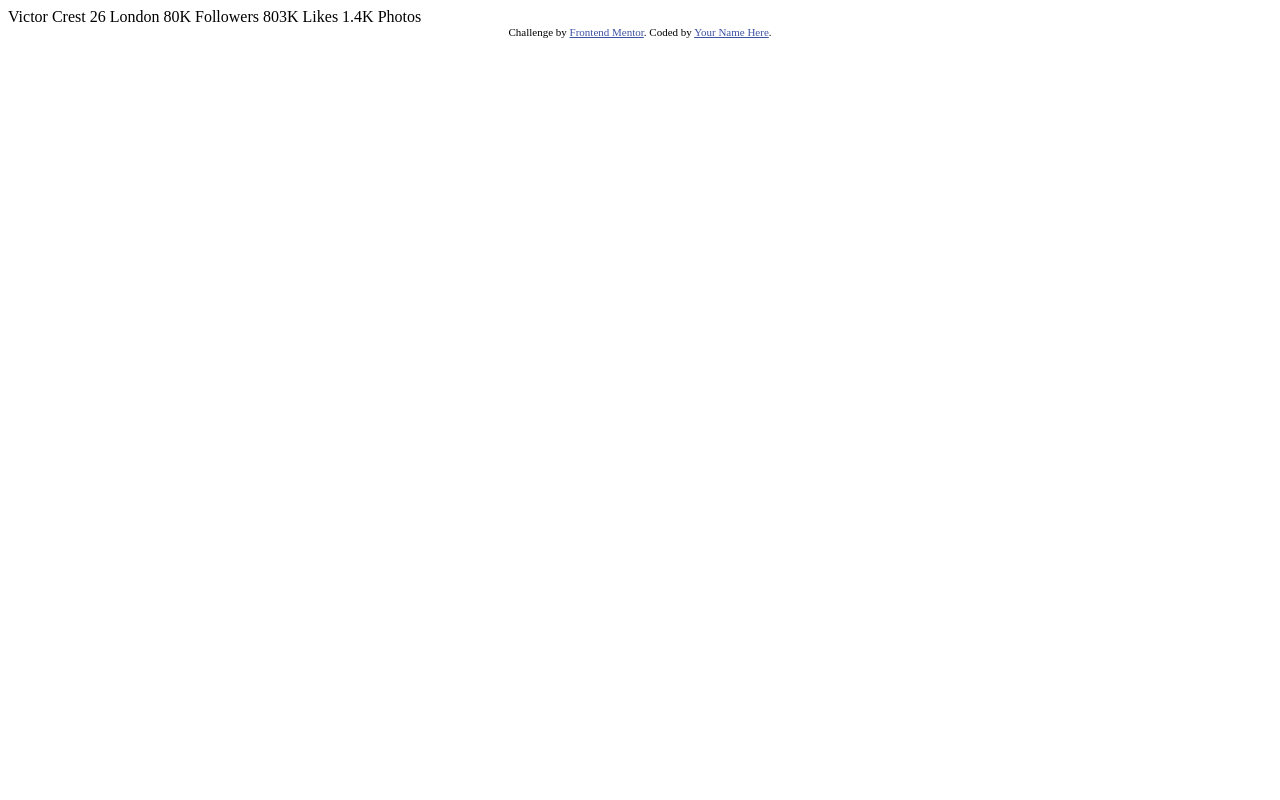
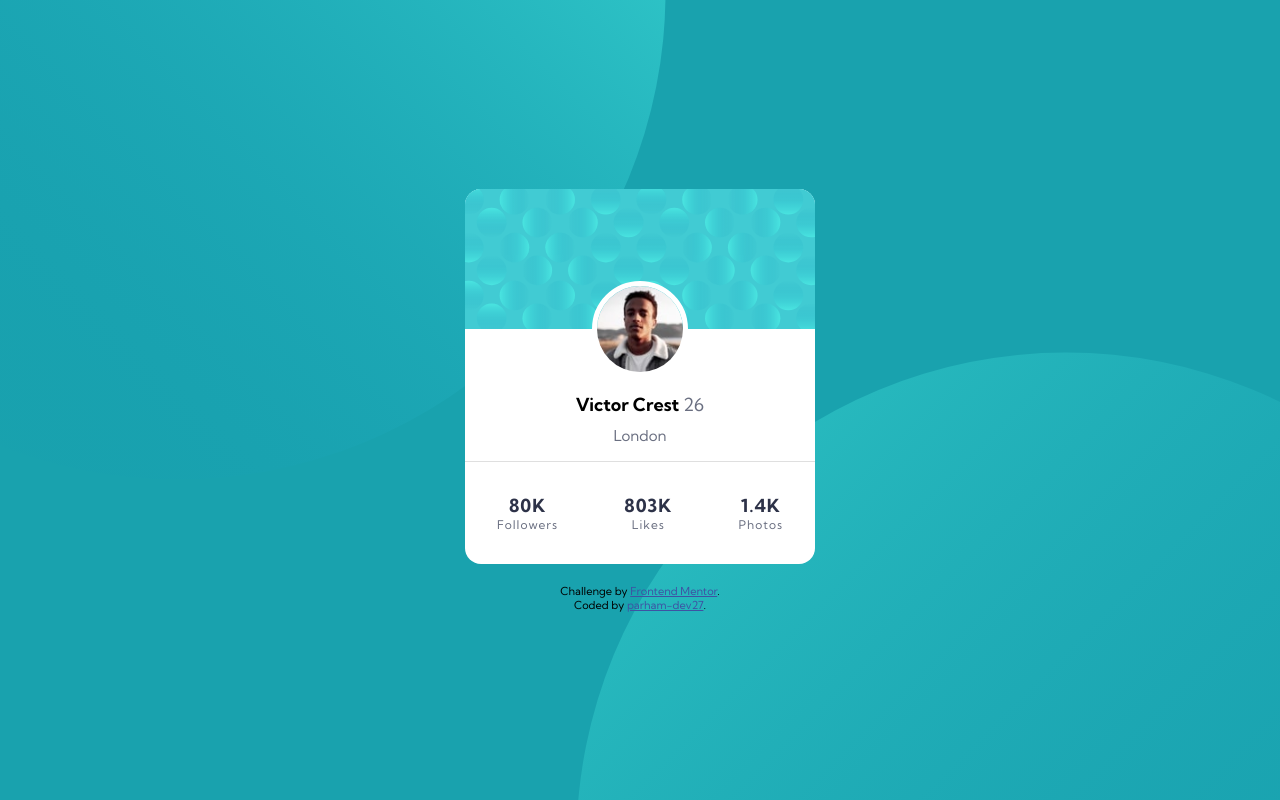
Before and after one commit to parham-dev27/Profile-Card-Component, a plain HTML site: page index.html in a window 1280 px wide. Drawn offline with Linux system fonts and the light colour scheme.

Commit message:
Base done

```diff
--- a/index.html
+++ b/index.html
@@ -1,35 +1,90 @@
 <!DOCTYPE html>
 <html lang="en">
     <head>
-  <meta charset="UTF-8">
-  <meta name="viewport" content="width=device-width, initial-scale=1.0"> <!-- displays site properly based on user's device -->
-
-  <link rel="icon" type="image/png" sizes="32x32" href="./images/favicon-32x32.png">
-
+        <meta charset="UTF-8" />
+        <meta name="viewport" content="width=device-width, initial-scale=1.0" />
+        <meta name="author" content="parham-dev27" />
+        <meta
+            name="description"
+            content="Frontend Mentor | Profile card component" />
+        <link
+            rel="icon"
+            type="image/png"
+            sizes="32x32"
+            href="./images/favicon-32x32.png" />
         <title>Frontend Mentor | Profile card component</title>
-
-  <!-- Feel free to remove these styles or customise in your own stylesheet 👍 -->
+        <link rel="stylesheet" href="styles/css/style.css" />
         <style>
-    .attribution { font-size: 11px; text-align: center; }
-    .attribution a { color: hsl(228, 45%, 44%); }
+            .attribution {
+                font-size: 11px;
+                text-align: center;
+            }
+            .attribution a {
+                color: hsl(228, 45%, 44%);
+            }
         </style>
+        <!-- Google Fonts -->
+        <link rel="preconnect" href="https://fonts.googleapis.com" />
+        <link rel="preconnect" href="https://fonts.gstatic.com" crossorigin />
+        <link
+            href="https://fonts.googleapis.com/css2?family=Kumbh+Sans:wght@400;700&display=swap"
+            rel="stylesheet" />
     </head>
     <body>
+        <main>
+            <section class="card">
+                <div class="card__header">
+                    <img
+                        src="images/image-victor.jpg"
+                        alt="Profile Picture"
+                        title="Victor Crest"
+                        width="96"
+                        height="96" />
+                </div>
+                <div class="card__main">
+                    <h1 class="card__main--title">
+                        <span class="card__main--title--name">
                             Victor Crest
-  26
-  London
-
-  80K
+                        </span>
+                        <span class="card__main--title--age">26</span>
+                    </h1>
+                    <p class="card__main--location">London</p>
+                </div>
+                <hr />
+                <div class="card__footer">
+                    <div class="card__footer__ranks">
+                        <p>
+                            <span class="card__footer__ranks--number">80K</span>
+                            <br />
                             Followers
-
+                        </p>
+                        <p>
+                            <span class="card__footer__ranks--number">
                                 803K
+                            </span>
+                            <br />
                             Likes
-
+                        </p>
+                        <p>
+                            <span class="card__footer__ranks--number">
                                 1.4K
+                            </span>
+                            <br />
                             Photos
-  <div class="attribution">
-    Challenge by <a href="https://www.frontendmentor.io?ref=challenge" target="_blank">Frontend Mentor</a>.
-    Coded by <a href="#">Your Name Here</a>.
+                        </p>
                     </div>
+                </div>
+            </section>
+        </main>
+        <footer class="attribution">
+            Challenge by
+            <a
+                href="https://www.frontendmentor.io?ref=challenge"
+                target="_blank"
+                >Frontend Mentor</a
+            >. <br />
+            Coded by
+            <a href="https://github.com/parham-dev27">parham-dev27</a>.
+        </footer>
     </body>
 </html>
--- /dev/null
+++ b/styles/sass/style.scss
@@ -0,0 +1,81 @@
+@forward "./utils/reset";
+@use "./variables" as var;
+
+body {
+    font-family: var.$font-family;
+    font-weight: map-get(var.$font-weight, "regular");
+    font-size: var.$font-size;
+    background-color: var.$dark-cyan;
+    background-image: url("../../images/bg-pattern-top.svg"),
+        url("../../images/bg-pattern-bottom.svg");
+    background-repeat: no-repeat, no-repeat;
+    background-position: right 48vw bottom 40vh, left 45vw top 44vh;
+    display: grid;
+    place-content: center;
+    gap: 20px;
+}
+
+.card {
+    max-width: 350px;
+    width: min(350px, 90dvw);
+    background-color: var.$white;
+    border-radius: 16px;
+    overflow: hidden;
+    &__header {
+        height: 140px;
+        background-color: lighten(var.$dark-cyan, 30);
+        background-image: url("../../images/bg-pattern-card.svg");
+        position: relative;
+        display: flex;
+        justify-content: center;
+        img {
+            border-radius: 50%;
+            border: 5px solid var.$white;
+            position: absolute;
+            bottom: 0;
+            transform: translateY(50%);
+        }
+    }
+    &__main {
+        margin-top: 48px;
+        padding: 1rem 2rem;
+        text-align: center;
+        display: flex;
+        flex-flow: column nowrap;
+        gap: 10px;
+        &--title {
+            &--name {
+                font-weight: map-get(var.$font-weight, "bold");
+            }
+            &--age {
+                color: var.$gray-blue;
+            }
+        }
+        &--location {
+            font-size: 15px;
+            color: var.$gray-blue;
+        }
+    }
+    hr {
+        border: none;
+        border-top: 1px solid var.$dark-gray;
+        opacity: 0.3;
+    }
+    &__footer {
+        padding: 2rem;
+        &__ranks {
+            display: flex;
+            flex-flow: row wrap;
+            justify-content: space-between;
+            text-align: center;
+            font-size: 12px;
+            color: var.$gray-blue;
+            letter-spacing: 1px;
+            &--number {
+                color: var.$desaturated-blue;
+                font-size: var.$font-size;
+                font-weight: map-get(var.$font-weight, "bold");
+            }
+        }
+    }
+}
--- /dev/null
+++ b/styles/sass/utils/_reset.scss
@@ -0,0 +1,18 @@
+*,
+*::after,
+*::before {
+    margin: 0;
+    padding: 0;
+    box-sizing: border-box;
+    font: inherit;
+}
+
+img {
+    display: block;
+    max-width: 100%;
+    height: auto;
+}
+
+body {
+    min-height: 100dvh;
+}
--- /dev/null
+++ b/styles/sass/variables/_colors.scss
@@ -0,0 +1,8 @@
+// Primary
+$dark-cyan: hsl(185, 75%, 39%);
+$desaturated-blue: hsl(229, 23%, 23%);
+$gray-blue: hsl(227, 10%, 46%);
+
+// Neutral
+$dark-gray: hsl(0, 0%, 59%);
+$white: hsl(0, 0%, 100%);
--- /dev/null
+++ b/styles/sass/variables/_index.scss
@@ -0,0 +1,2 @@
+@forward "./colors";
+@forward "./typography";
--- /dev/null
+++ b/styles/sass/variables/_typography.scss
@@ -0,0 +1,6 @@
+$font-family: "Kumbh Sans", sans-serif;
+$font-weight: (
+    "regular": 400,
+    "bold": 700,
+);
+$font-size: 18px;
```
Also changed, not shown: styles/css/style.css (added), 1 other file. Lines whose indentation alone changed are shown as unchanged.
